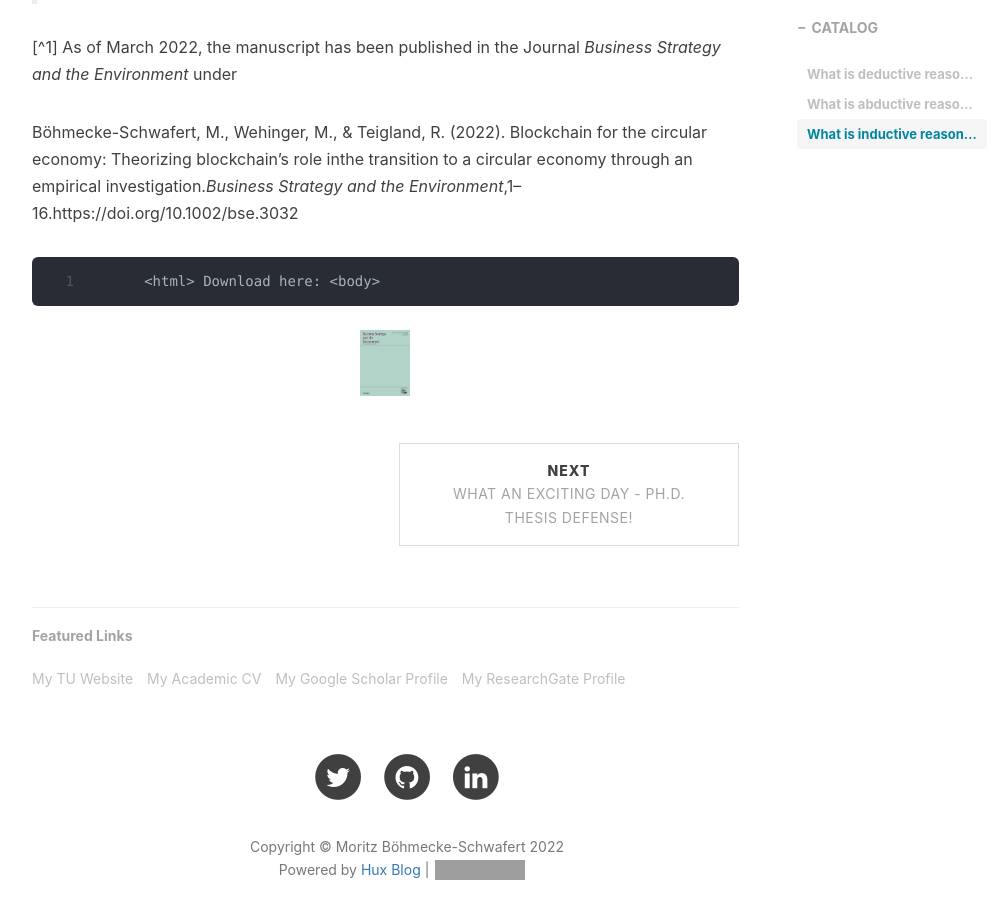
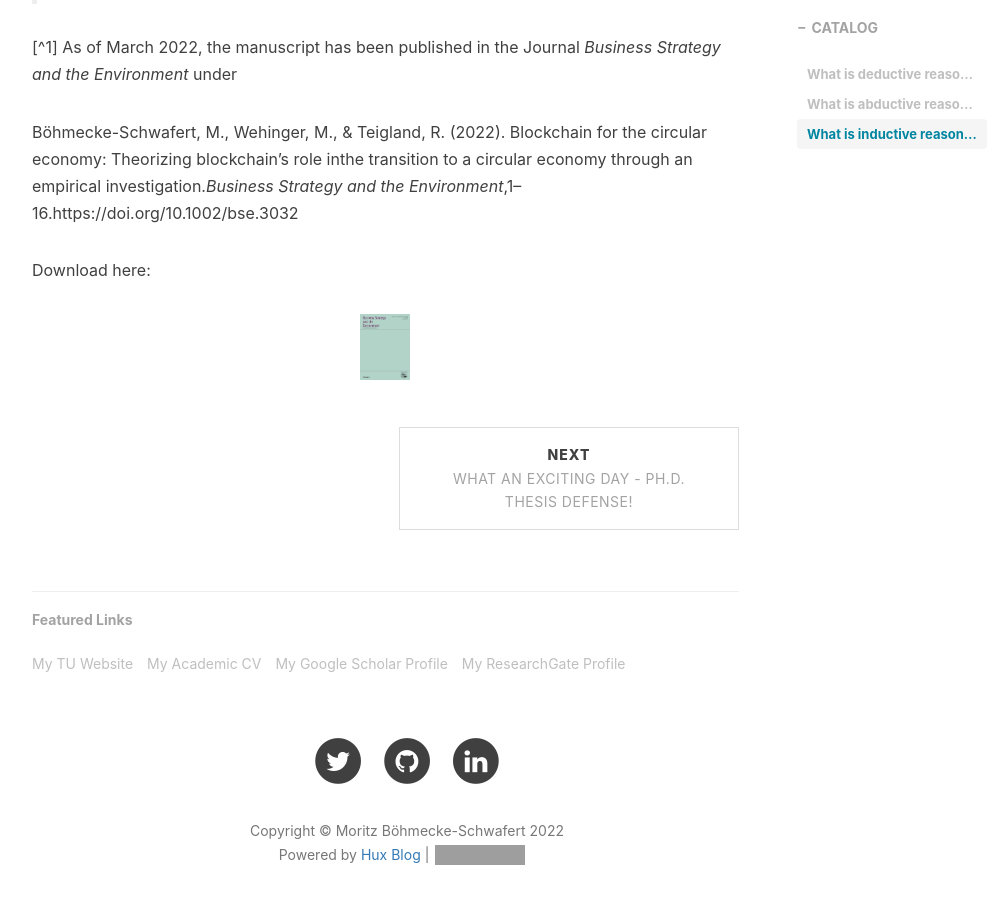
Before and after one commit to MoritzBS/MoritzBS.github.io, a Jekyll site: the page built from _posts/2021-12-30-scientific_reasoning.markdown, in a window 1280 px wide and 900 px high, scrolled down 2675 px. Shown: the whole window, without its empty margins (233-1240 px from the left). Built offline with Jekyll 4.4.1, drawn with Linux system fonts in a browser that asks for light colours; nearby versions of some CDN libraries; comment, search, counter and statistics services are not loaded; some of the changed lines change nothing that is shown; grey boxes are pictures that could not be loaded.

Commit message:
Update 2021-12-30-scientific_reasoning.markdown

```diff
--- a/_posts/2021-12-30-scientific_reasoning.markdown
+++ b/_posts/2021-12-30-scientific_reasoning.markdown
@@ -57,8 +57,8 @@ Reichertz, Jo. (2007). Abduction: The Logic of Discovery of Grounded Theory. For
 
 Böhmecke-Schwafert,  M.,  Wehinger,  M.,  &  Teigland,  R.  (2022). Blockchain for the circular economy: Theorizing blockchain's role inthe transition to a circular economy through an empirical investigation.*Business Strategy and the Environment*,1–16.https://doi.org/10.1002/bse.3032
 
-         <html>
-Download here: <body>
+
+Download here:
   <div style="text-align: center;">
    <center>
       <a href="https://onlinelibrary.wiley.com/doi/full/10.1002/bse.3032"><img src="/img/in-post/bse.jpg" alt="Journal Cover" width="50"></a>
```
